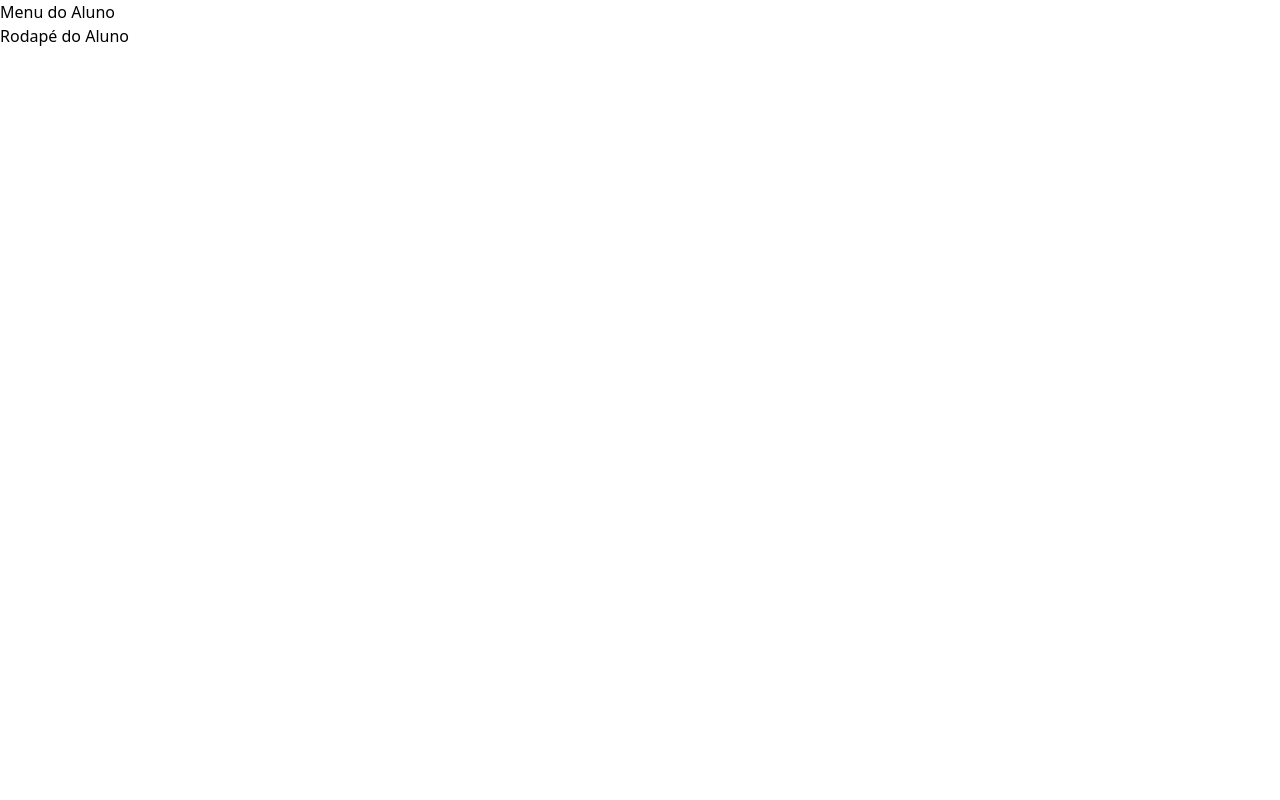
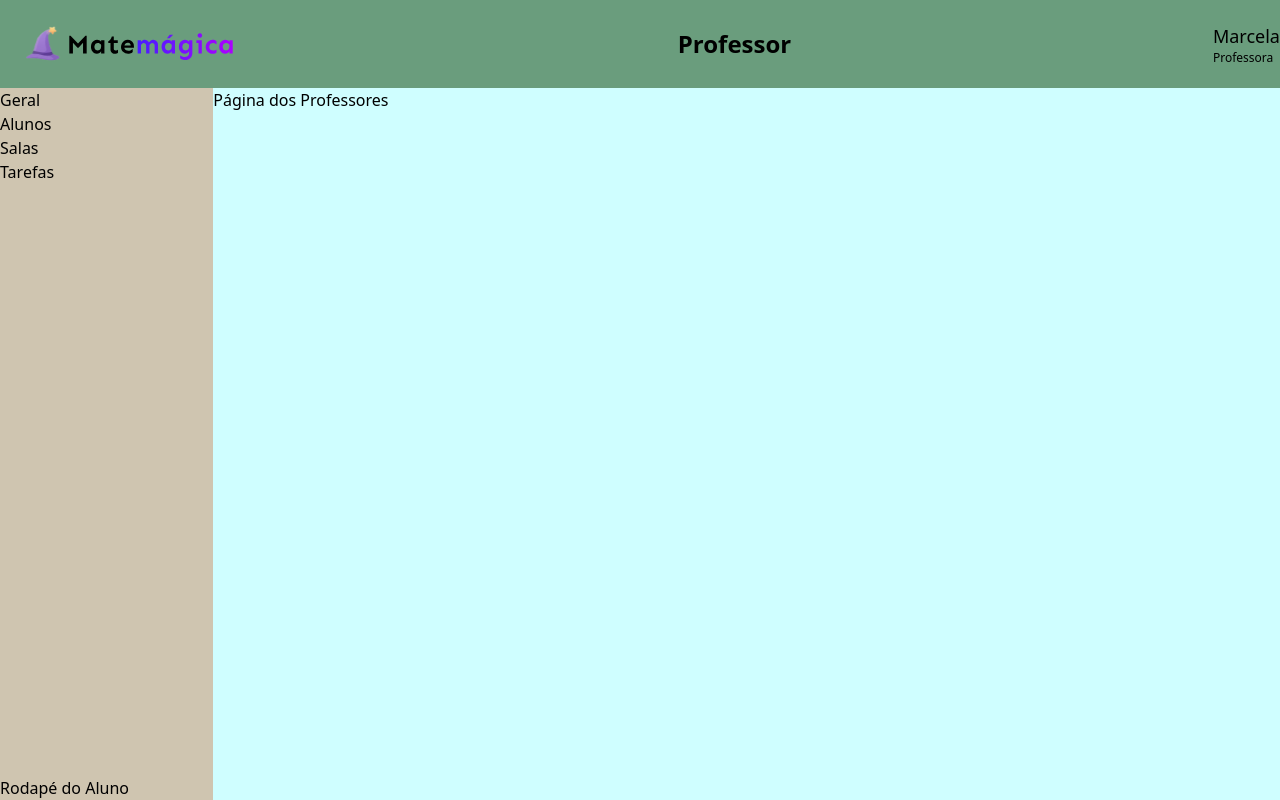
Before and after one commit to PedroMarineli/matemagica-clientes, a Vue app in the folder matemagica/: page /professores in a window 1280 px wide. Built offline with nearby package versions, Linux system fonts and the light colour scheme.

Commit message:
header and aside

```diff
--- /dev/null
+++ b/matemagica/src/components/AsideTeacher.vue
@@ -0,0 +1,18 @@
+<script setup lang="ts">
+const top = [
+  { nome: "Geral" },
+  { nome: "Alunos" },
+  { nome: "Salas" },
+  { nome: "Tarefas" },
+];
+</script>
+
+<template>
+    <aside class="w-1/6 bg-light-brown">
+        <ul>
+            <li v-for="item in top" :key="item.nome">
+                <span>{{ item.nome }}</span>
+            </li>
+        </ul>
+    </aside>
+</template>
--- /dev/null
+++ b/matemagica/src/components/Header.vue
@@ -0,0 +1,14 @@
+<script setup lang="ts">
+
+</script>
+
+<template>
+    <header class="flex justify-between items-center bg-light-green">
+        <img src="../../public/logo.svg" alt="logo" class='lg:top-0 lg:right-0 lg:left-0 w-3xs bottom-0'/>
+        <span class="text-2xl font-bold">Professor</span>
+        <div class="grid">
+            <span class="text-lg">Marcela</span>
+            <span class="text-xs">Professora</span>
+        </div>
+    </header>
+</template>
--- a/matemagica/src/router/index.ts
+++ b/matemagica/src/router/index.ts
@@ -1,6 +1,7 @@
 import { createRouter, createWebHistory } from 'vue-router';
 import LoginView from '../views/LoginView.vue';
 import StudentView from '../views/Student/StudentView.vue';
+import TeacherLayout from '../views/Teacher/TeacherLayout.vue';
 import TeacherView from '../views/Teacher/TeacherView.vue';
 
 const router = createRouter({
@@ -26,14 +27,14 @@ const router = createRouter({
         {
             path: '/professores',
             name: 'professores',
-            component: TeacherView,
-            // children: [
-            //     {
-            //     path: '', // Rota padrão, acessada em /professores
-            //     name: 'TeacherDashboard',
-            //     component: TeacherDashboard,
-            //     }
-            // ],
+            component: TeacherLayout,
+            children: [
+                {
+                path: '',
+                name: 'professoresDashboard',
+                component: TeacherView,
+                }
+            ],
         },
     ]
 })
--- a/matemagica/src/style.css
+++ b/matemagica/src/style.css
@@ -1,3 +1,21 @@
+:root {
+  /* Variáveis de cores da sua marca */
+  --light-brown: #CFC5B0;
+  --light-blue: #CFFEFF;
+  --light-green: #6A9D7D;
+
+  /* Outras variáveis que você pode precisar */
+  /* --fonte-principal: 'Arial', sans-serif; */
+}
+
 @import "tailwindcss";
 
-/* CFC5B0 COR DE FUNDO */
+.bg-light-brown {
+  background-color: var(--light-brown);
+}
+.bg-light-blue {
+  background-color: var(--light-blue);
+}
+.bg-light-green {
+  background-color: var(--light-green);
+}
--- a/matemagica/src/views/LoginView.vue
+++ b/matemagica/src/views/LoginView.vue
@@ -46,13 +46,13 @@
       </div>
 
       <!-- Coluna do Formulário -->
-      <div class="flex items-center justify-center bg-gray-300 p-6 sm:p-12">
+      <div class="flex items-center justify-center bg-light-brown p-6 sm:p-12">
         <div class="w-full max-w-sm space-y-8">
 
           <!-- Cabeçalho com Logo -->
           <div class="flex flex-col items-center text-center">
             <img src="../../public/logo.svg" alt="logo"class='absolute lg:top-0 lg:right-0 w-3xs bottom-0'/>
-            <h1 class="text-4xl font-bold text-gray-800 mt-6 ">
+            <h1 class="text-4xl font-bold text-gray-800 mt-6">
               Bem vindo(a)!
             </h1>
           </div>
@@ -87,7 +87,7 @@
             <div>
               <button
                 type="submit"
-                class="flex w-full justify-center rounded-lg bg-cor-1 px-3 py-3 text-sm font-semibold leading-6 text-white shadow-sm hover:bg-cor-2  focus-visible:outline-2 focus-visible:outline-offset-2 focus-visible:outline-purple-600 transition-colors"
+                class="flex w-full justify-center rounded-lg bg-gray-700 px-3 py-3 text-sm font-semibold leading-6 text-white shadow-sm hover:bg-cor-2  focus-visible:outline-2 focus-visible:outline-offset-2 focus-visible:outline-purple-600 transition-colors"
               >
                 Entrar
               </button>
@@ -96,7 +96,7 @@
 
           <!-- Link para Registro -->
           <p class="text-center text-sm text-gray-600">
-            <!-- ou{' '} -->
+            ou
             <a href="#" class="font-semibold text-cor-2 hover:text-cor-3">
               Registre-se
             </a>
--- /dev/null
+++ b/matemagica/src/views/Teacher/TeacherLayout.vue
@@ -0,0 +1,18 @@
+<script setup lang="ts">
+import AsideTeacher from '../../components/AsideTeacher.vue';
+import Header from '../../components/Header.vue';
+
+</script>
+
+<template>
+    <div class="bg-light-blue flex flex-col min-h-screen">
+        <Header />
+        <div class="flex flex-1">
+            <AsideTeacher />
+            <main>
+                <RouterView />
+            </main>
+        </div>
+        <footer class="absolute bottom-0">Rodapé do Aluno</footer>
+    </div>
+</template>
--- a/matemagica/src/views/Teacher/TeacherView.vue
+++ b/matemagica/src/views/Teacher/TeacherView.vue
@@ -1,12 +1,7 @@
 <script setup lang="ts">
+
 </script>
 
 <template>
-    <div>
-        <header>Menu do Aluno</header>
-        <main>
-            <RouterView />
-        </main>
-        <footer>Rodapé do Aluno</footer>
-    </div>
+    Página dos Professores
 </template>
```
